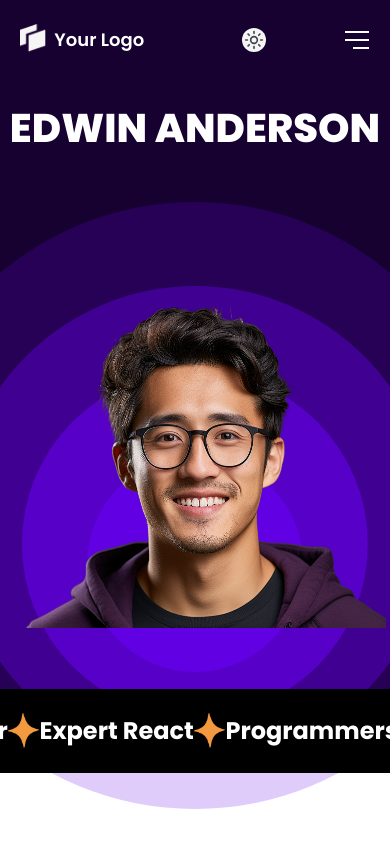
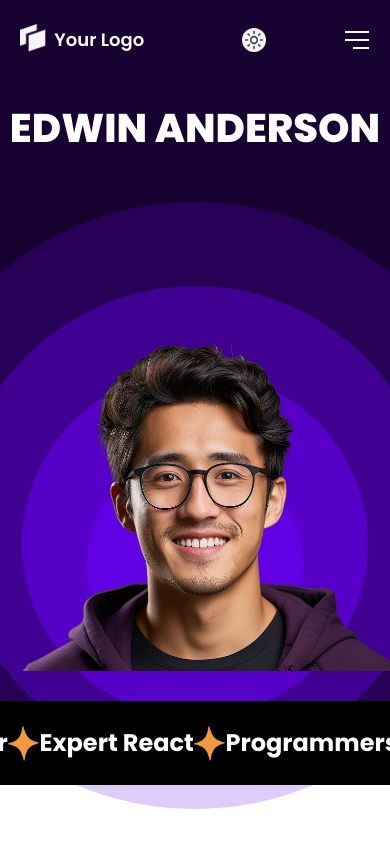
Before and after one commit to herfando/Next-Motion-Portfolio-UI-in-Action, a Next.js app: page / in a window 390 px wide. Shown: the top 844 px of the page. Built offline with nearby package versions, Linux system fonts and the light colour scheme.

Commit message:
edit responsive

```diff
--- a/src/components/container/Hero.tsx
+++ b/src/components/container/Hero.tsx
@@ -14,7 +14,7 @@ export default function Hero() {
         alt='Hero Image'
         width={763}
         height={763}
-        className='absolute top-[32.85%] left-1/2 z-6 -translate-x-[50%] object-contain pb-80 md:top-[14.3%] md:block md:-translate-x-[54.4%]'
+        className='absolute top-[32.85%] left-1/2 z-6 -translate-x-[50%] object-contain pb-0 md:top-[14.3%] md:block md:-translate-x-[54.4%] md:pb-75'
         style={{ height: 'clamp(26.5rem, 52.99vw, 47.69rem)' }}
       />
 
@@ -52,7 +52,7 @@ export default function Hero() {
       {/* Feature Card */}
 
       {/* Skill */}
-      <div className='flex-center absolute top-[98%] z-7 h-84 w-full gap-[22.3] bg-black text-[24px] font-bold whitespace-nowrap text-white md:h-[140] md:text-[48px] dark:bg-white dark:text-black'>
+      <div className='flex-center absolute top-full z-7 h-84 w-full gap-[22.3] bg-black text-[24px] font-bold whitespace-nowrap text-white md:h-[140] md:text-[48px] dark:bg-white dark:text-black'>
         <Image
           src='/icons/sharp_rectangle.png'
           alt='icons'
```
